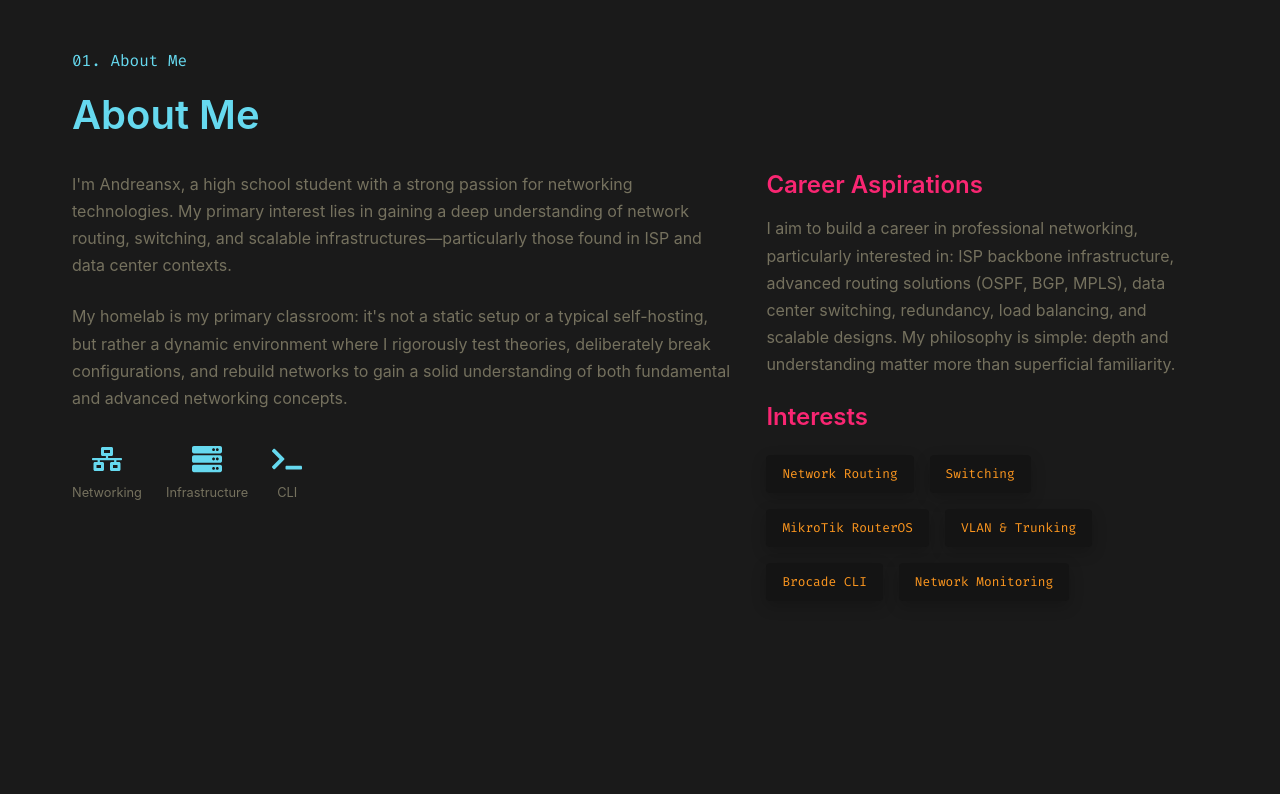
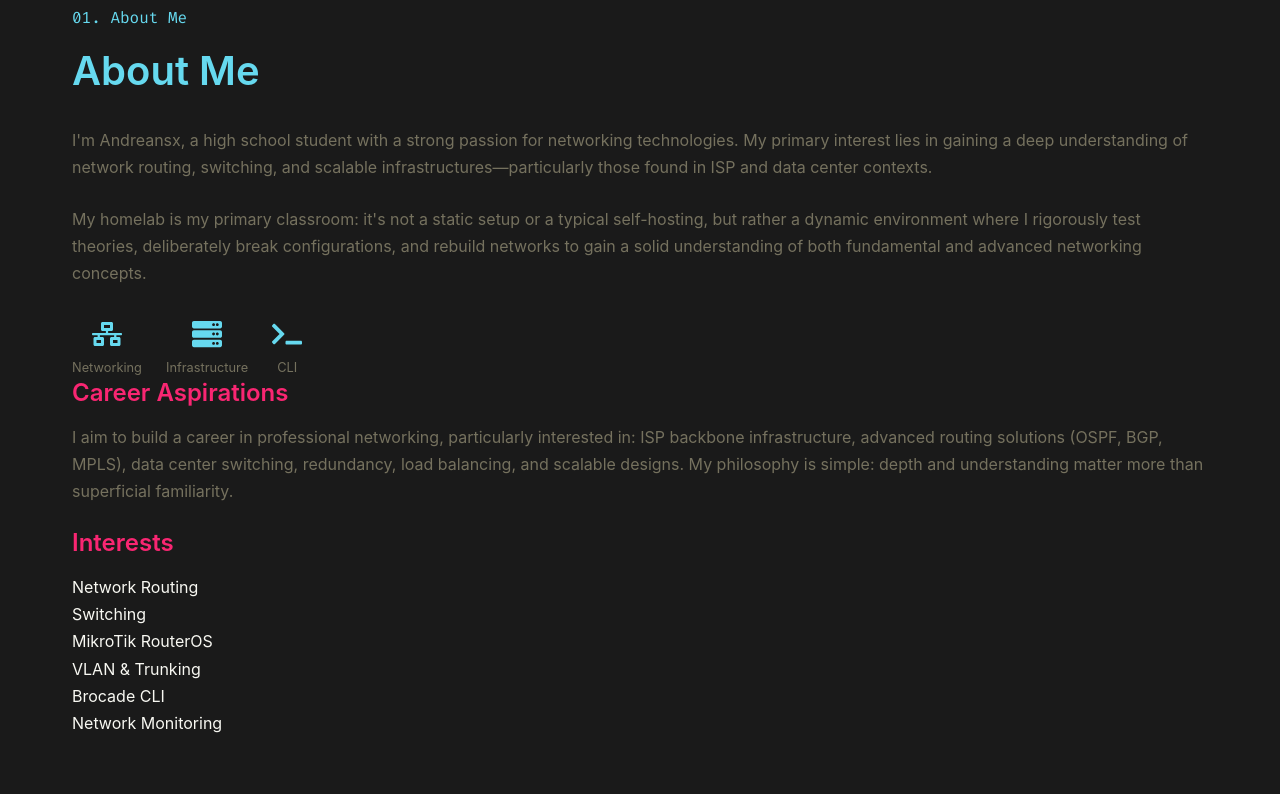
Before and after one commit to AndreansxTech/AndreansxTech.github.io, a React (Create React App) app: page / in a window 1280 px wide. Shown: the part 1020-1814 px from the top of the page. Built offline with nearby package versions, Linux system fonts and the light colour scheme; the HTML template or start-up script is replaced by a standard one.

Commit message:
some changes

```diff
--- a/src/components/About.tsx
+++ b/src/components/About.tsx
@@ -106,7 +106,7 @@
                     <h2 className="fade-up">About Me</h2>
                 </motion.div>
 
-                <div className="about-content">
+                <div className="about-content grid grid-cols-1 md:grid-cols-2 gap-8">
                     <motion.div
                         initial={getInitialLeftProps()}
                         whileInView="visible"
--- a/src/styles/index.css
+++ b/src/styles/index.css
@@ -339,30 +339,6 @@
   color: var(--green);
 }
 
-/* About Section */
-.about-content {
-  display: grid;
-  grid-template-columns: 3fr 2fr;
-  gap: 2rem;
-}
-
-.interests-container {
-  display: flex;
-  flex-wrap: wrap;
-  gap: 1rem;
-  margin-top: 1.5rem;
-}
-
-.interest-badge {
-  padding: 0.5rem 1rem;
-  background-color: var(--bg-secondary);
-  border-radius: 4px;
-  font-family: var(--font-primary);
-  font-size: 0.8rem;
-  box-shadow: 0 5px 15px rgba(0, 0, 0, 0.2);
-  color: var(--orange);
-}
-
 /* Contact Section */
 #contact {
   text-align: center;
@@ -459,10 +435,6 @@
 
   section {
     margin-bottom: 4rem;
-  }
-
-  .about-content {
-    grid-template-columns: 1fr;
   }
 
   #hero p {
```
